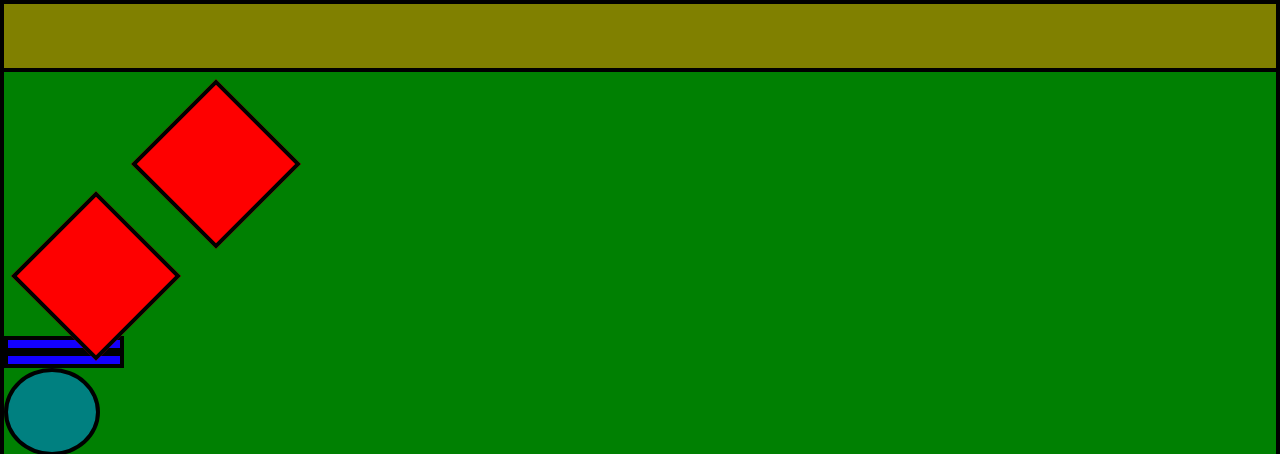
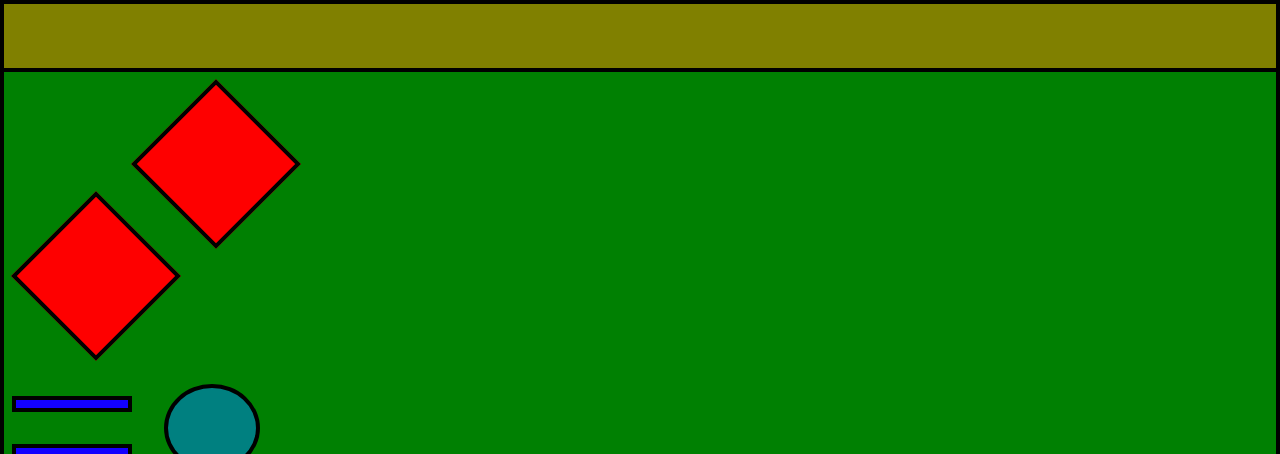
Before and after one commit to marshalek37/Optimo_TT, a plain HTML site: page index.html in a window 1280 px wide. Shown: the top 454 px of the page. Drawn offline with Linux system fonts and the light colour scheme.

Commit message:
container for oval , rectangles + rectangles wrap

```diff
--- a/style.css
+++ b/style.css
@@ -54,3 +54,16 @@ header {
 .items__container {
   display: flex;
 }
+
+.items__container--1 {
+  display: flex;
+  margin: 6vh 0 0 1vh;
+  gap: 4vh;
+}
+
+.rectangle__wrapper {
+  display: flex;
+  flex-direction: column;
+  justify-content: center;
+  gap: 4vh
+}
```
